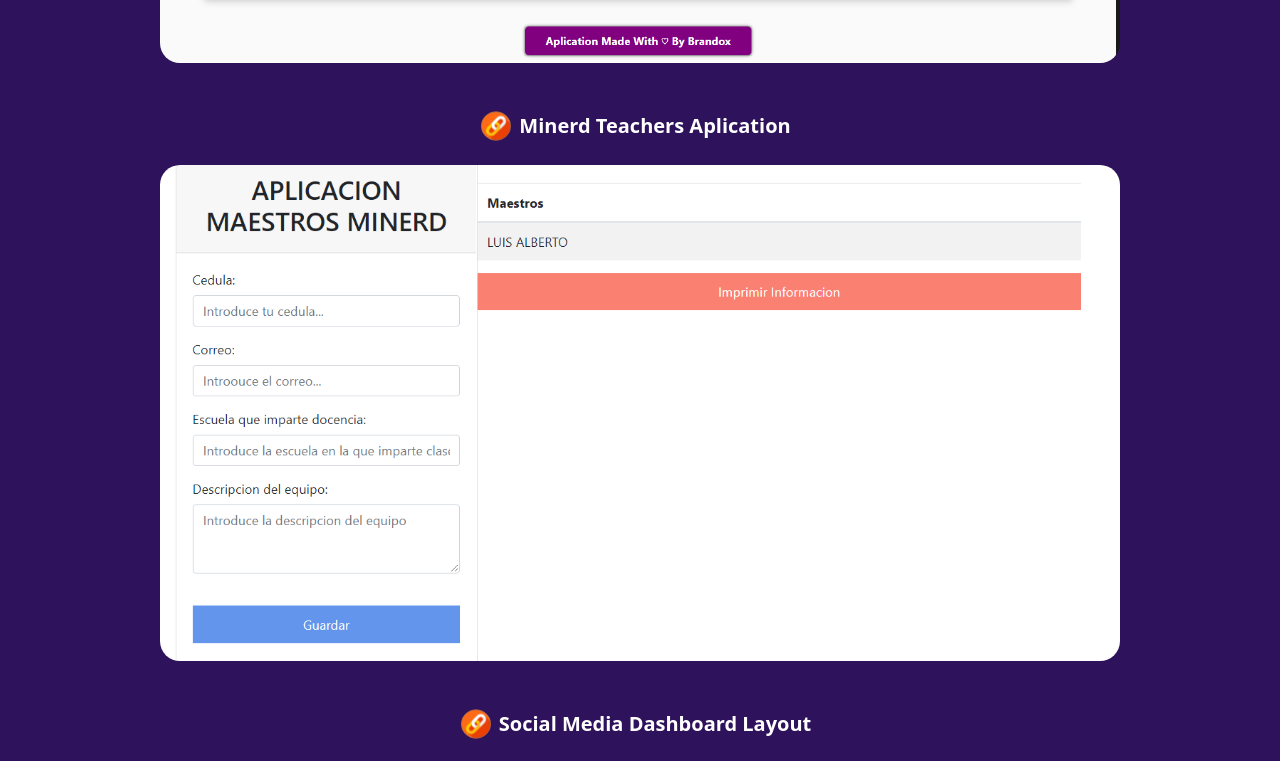
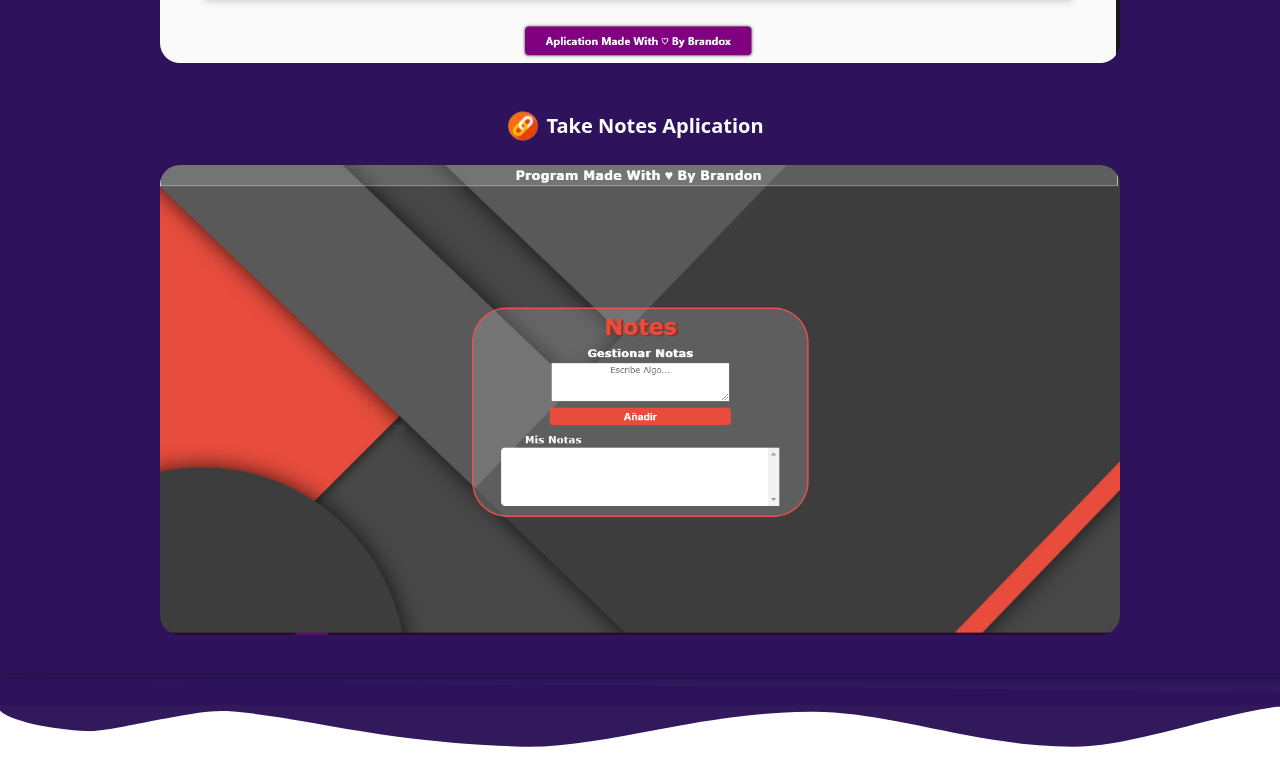
Before and after one commit to brandonprogamer02/portfolio, a React (Create React App) app: page / in a window 1280 px wide. Shown: the part 8680-9441 px from the top of the page. Built offline with nearby package versions, Linux system fonts and the light colour scheme.

Commit message:
remove 2 small projects

```diff
--- a/src/components/MyProjects/index.tsx
+++ b/src/components/MyProjects/index.tsx
@@ -3,9 +3,9 @@
 import ProjectCard from './ProjectCard';
 import chatAppImage from '../../images/chat-app.png';
 import gestyAppImage from '../../images/gesty-app.png';
-import minerdAppImage from '../../images/minerd-app.png';
+// import minerdAppImage from '../../images/minerd-app.png';
 import quizAppImage from '../../images/quizz-app.png';
-import socialMediaDashboardLayourImage from '../../images/social-media-dashboard-layout.png';
+// import socialMediaDashboardLayourImage from '../../images/social-media-dashboard-layout.png';
 import takeNotesAppImage from '../../images/take-notes.png';
 import medsImage from '../../images/meds.png';
 import viableImage from '../../images/viable.jpeg';
@@ -93,17 +93,16 @@
                nameProject: 'Quizzes Aplication',
                link: 'https://brandox-quizz-app.netlify.app/'
           }
-          ,
-          {
-               pathImages: [minerdAppImage],
-               nameProject: 'Minerd Teachers Aplication',
-               link: 'https://minerd-teacher-app.netlify.app/'
-          },
-          {
-               pathImages: [socialMediaDashboardLayourImage],
-               nameProject: 'Social Media Dashboard Layout',
-               link: 'https://layouts-responsive.netlify.app/'
-          }
+          // {
+          //      pathImages: [minerdAppImage],
+          //      nameProject: 'Minerd Teachers Aplication',
+          //      link: 'https://minerd-teacher-app.netlify.app/'
+          // },
+          // {
+          //      pathImages: [socialMediaDashboardLayourImage],
+          //      nameProject: 'Social Media Dashboard Layout',
+          //      link: 'https://layouts-responsive.netlify.app/'
+          // }
           ,
           {
                pathImages: [takeNotesAppImage],
```
Also changed, not shown: src/components/MyProjects/ProjectCard.tsx (+0 -14 lines).
